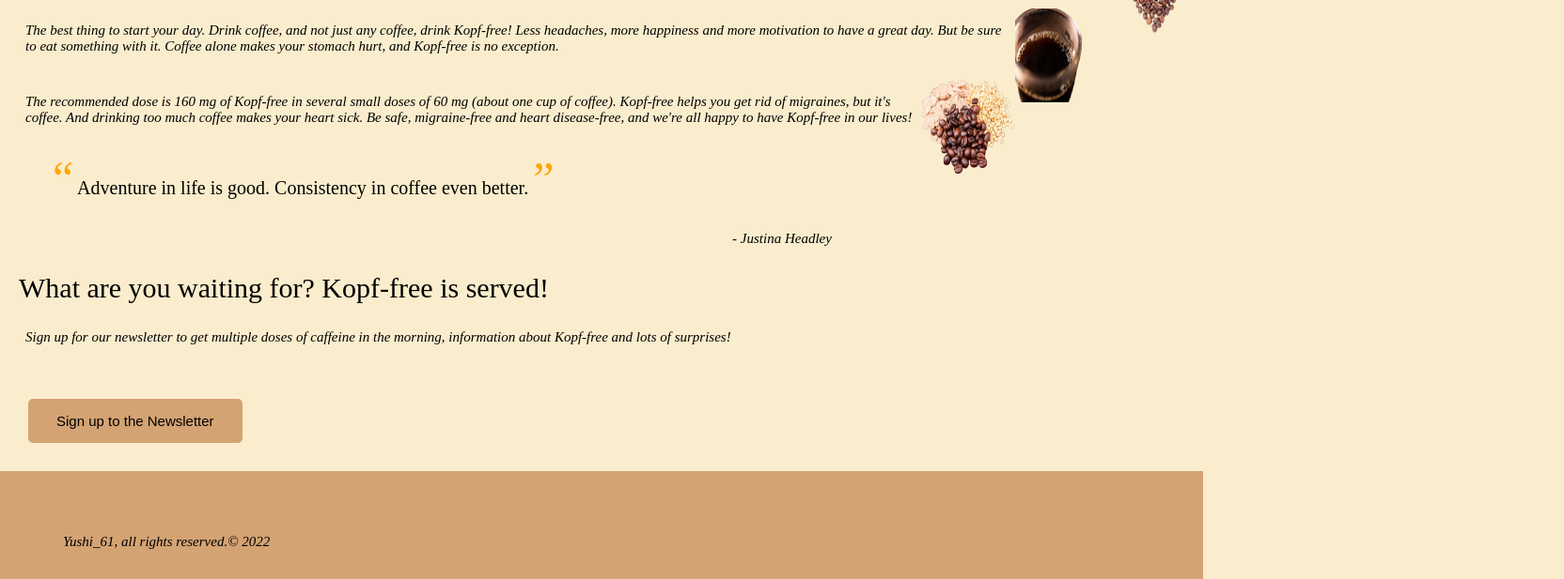
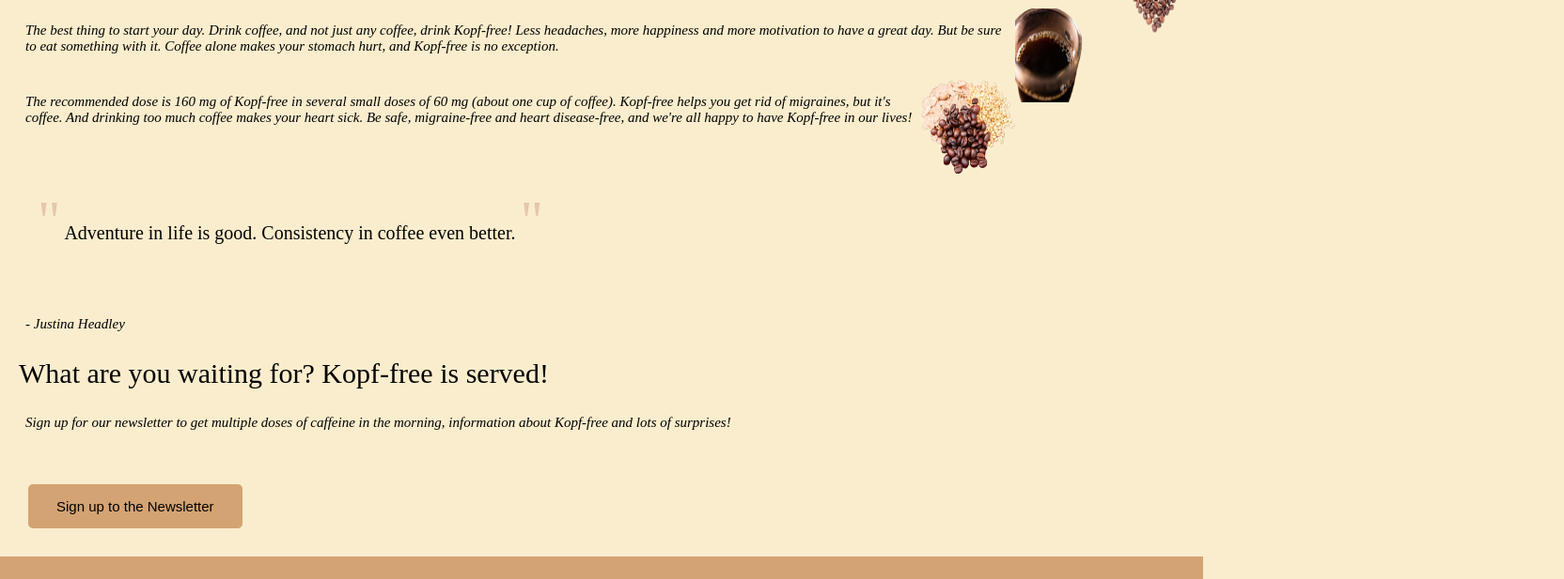
Before and after one commit to Yushi5058/landing-page, a plain HTML site: page index.html in a window 1280 px wide. Shown: the part 480-1097 px from the top of the page at 94% size, 1664 px wide, since content can reach past the window. Drawn offline with Linux system fonts and the light colour scheme.

Commit message:
update quote class

```diff
--- a/styles.css
+++ b/styles.css
@@ -39,31 +39,25 @@ p, figcaption {
 }
 /* Style quote */
 .quote::before {
-        content: open-quote;
-        font-size: 2.5em;
-        color: orange;
+        content: '"';
+        font-size: 3em;
+        color: var(--color-button);
       }
 .quote::after {
-        content: close-quote;
-        font-size: 2.5em;
-        color: orange;
+        content: '"';
+        font-size: 3em;
+        color:var(--color-button);
       }
 .quote {
+        display:block;
+        margin:0 auto;
         padding:2em;
-        margin:.8em;
         font-size: 2em;
-        text-align: center;
 
 
-      }
-      .coffee-quote > p {
-        text-align: center;
-        font-size: 1.5em;
-        font-style: italic;
-        margin-left: auto;
-        margin-right: -30%;
-      }
 
+
+}
 
 /*navbar */
 ul {
```
